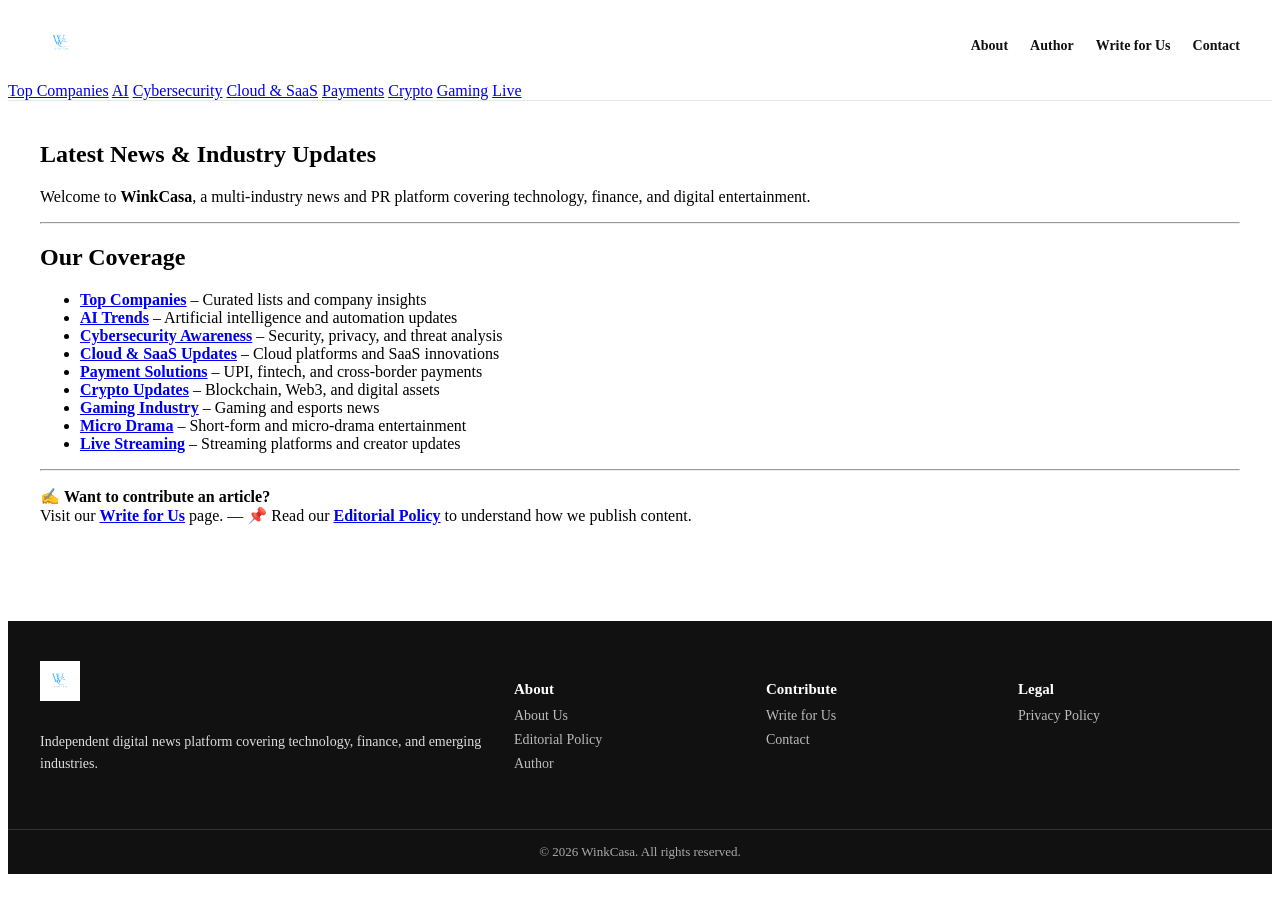
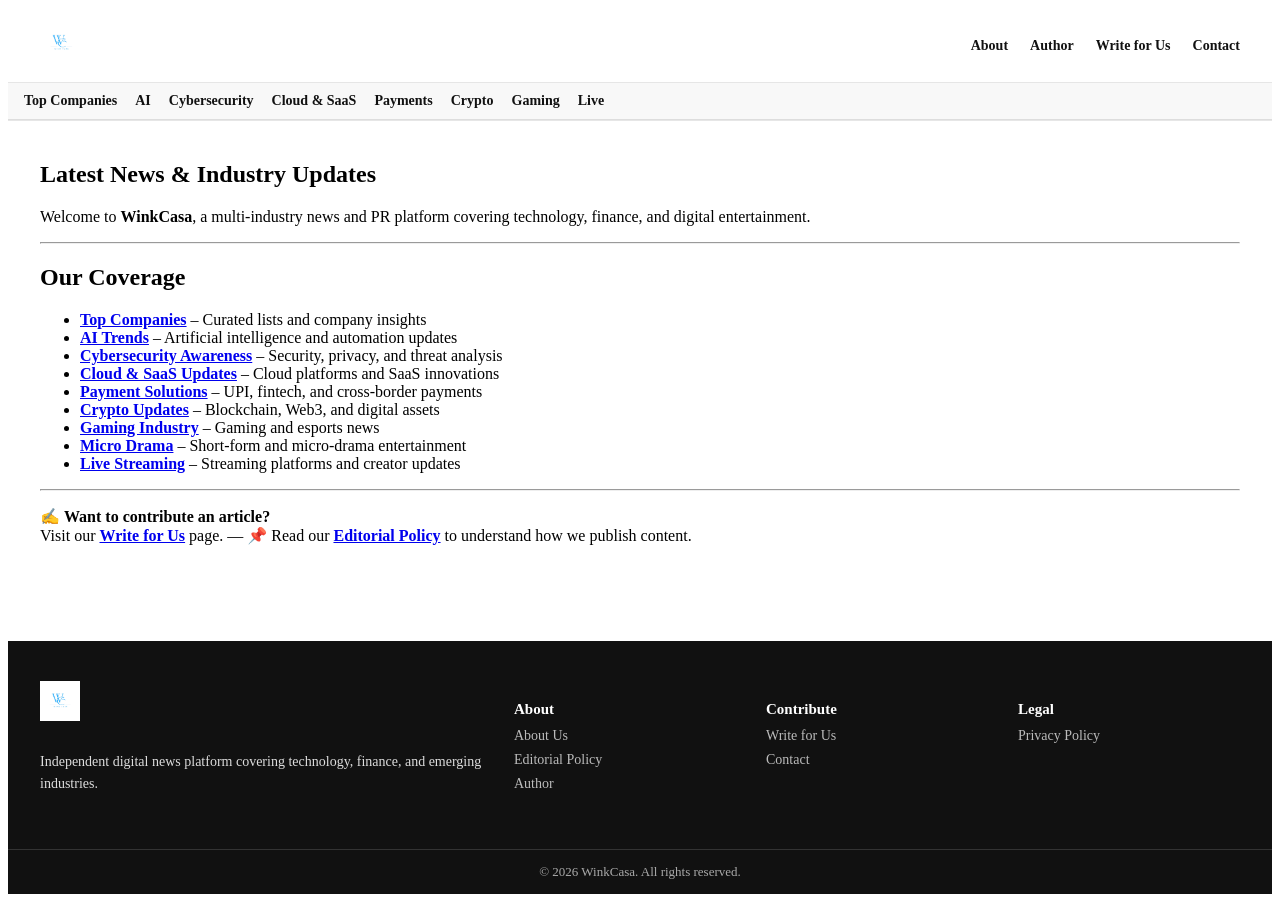
Before and after one commit to rinkeshjha623/winkcasa.com, a Jekyll site: the page built from index.md, in a window 1280 px wide. Built offline with Jekyll 4.4.1, drawn with Linux system fonts in a browser that asks for light colours.

Commit message:
Update style.css

```diff
--- a/assets/style.css
+++ b/assets/style.css
@@ -1,7 +1,6 @@
 .site-header {
   border-bottom: 1px solid #e6e6e6;
   background: #ffffff;
-
   position: sticky;
   top: 0;
   z-index: 1000;
@@ -91,3 +90,35 @@
     grid-template-columns: 1fr;
   }
 }
+/* =========================
+   Section Bar (News Categories)
+   ========================= */
+
+.section-bar {
+  background: #f8f8f8;
+  border-top: 1px solid #e6e6e6;
+  border-bottom: 1px solid #ddd;
+  padding: 10px 16px;
+  display: flex;
+  gap: 18px;
+  overflow-x: auto;
+}
+
+.section-bar a {
+  font-size: 14px;
+  font-weight: 600;
+  color: #111;
+  text-decoration: none;
+  white-space: nowrap;
+}
+
+.section-bar a:hover {
+  color: #0a58ca;
+}
+
+/* Mobile improvement */
+@media (max-width: 768px) {
+  .section-bar {
+    gap: 14px;
+  }
+}
```
